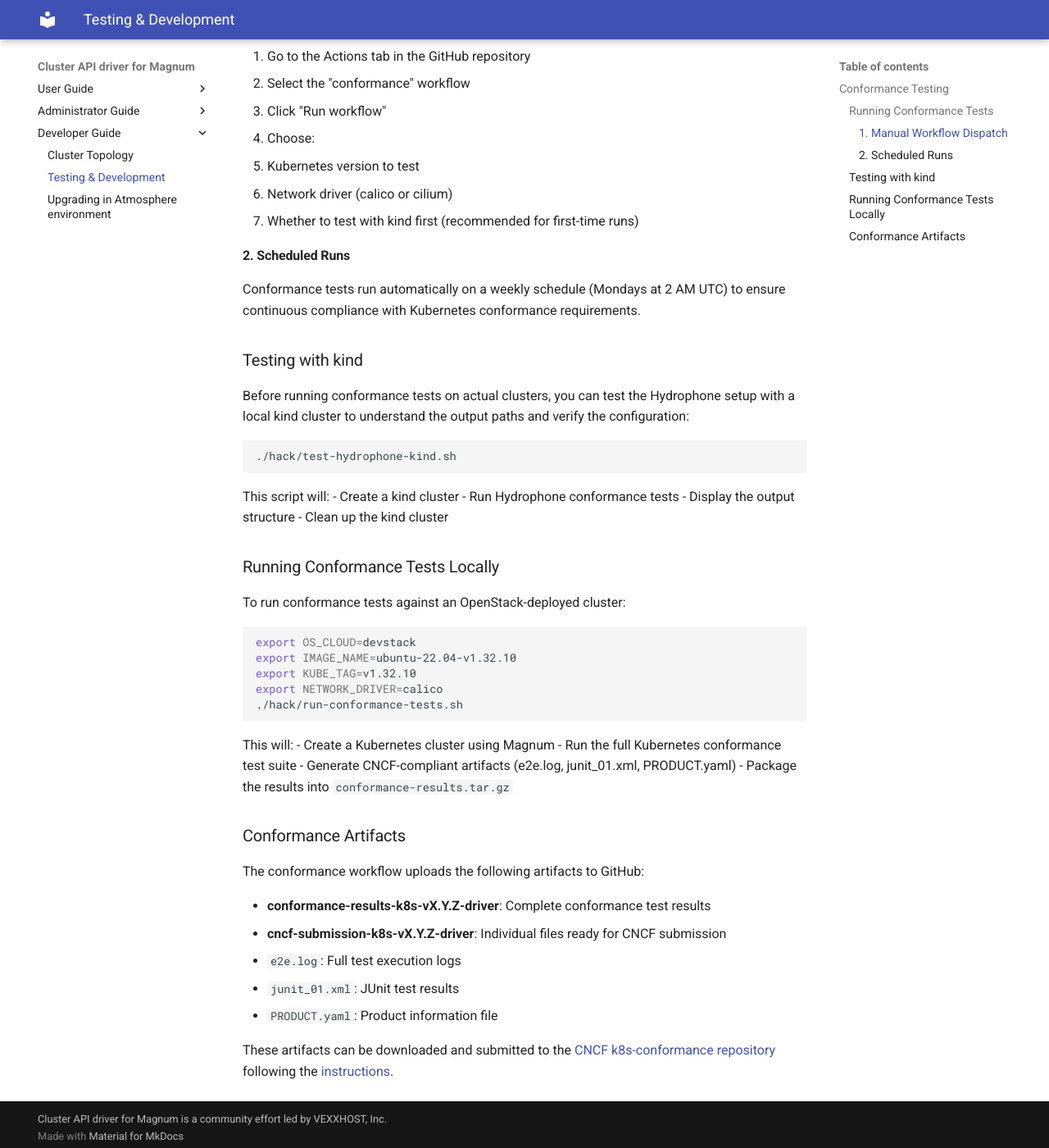
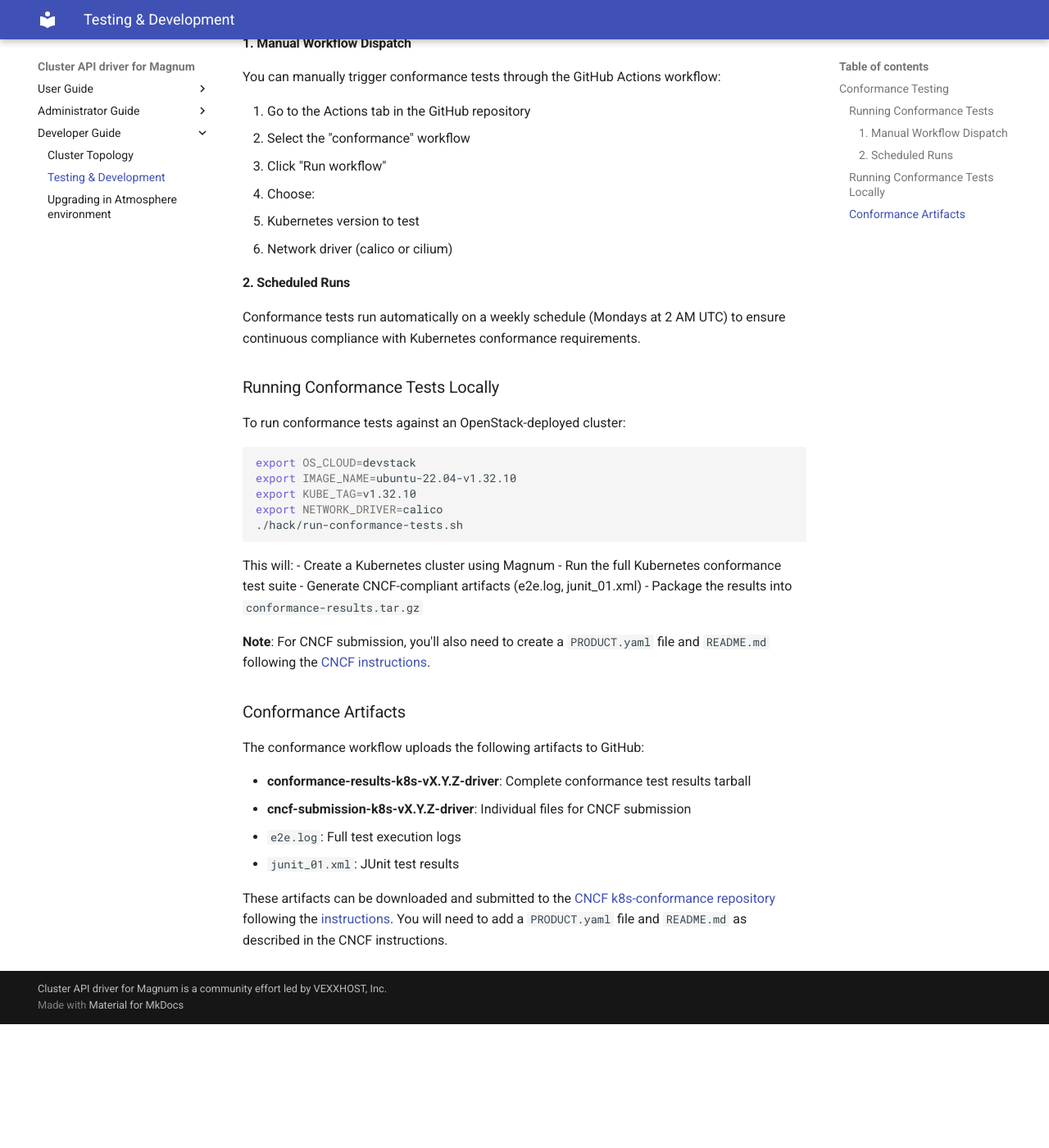
Before and after one commit to vexxhost/magnum-cluster-api, an MkDocs documentation site: the page built from docs/developer/testing-and-development.md, in a window 1280 px wide and 1400 px high, scrolled down 1393 px. Shown: the whole window at 82% size. Built offline with MkDocs 1.6.1 and Material for MkDocs 9.7.7, drawn with Linux system fonts in a browser that asks for light colours; after the commit the page ends 2642 px from its top, so only the background shows below that; some of the changed text lies outside the part shown.

Commit message:
Remove kind testing job and simplify workflow after validation
Co-authored-by: mnaser <435815+mnaser@users.noreply.github.com>

````diff
--- a/docs/developer/testing-and-development.md
+++ b/docs/developer/testing-and-development.md
@@ -57,6 +57,10 @@ steps to be able to test and develop the project.
 The project supports running Kubernetes conformance tests using [Hydrophone](https://github.com/kubernetes-sigs/hydrophone),
 which generates artifacts that can be submitted to the CNCF for Kubernetes conformance certification.
 
+Hydrophone has been validated to generate the required output files:
+- `e2e.log` - Full test execution logs
+- `junit_01.xml` - JUnit test results in XML format
+
 ### Running Conformance Tests
 
 Conformance tests can be run in two ways:
@@ -71,27 +75,11 @@ You can manually trigger conformance tests through the GitHub Actions workflow:
 4. Choose:
    - Kubernetes version to test
    - Network driver (calico or cilium)
-   - Whether to test with kind first (recommended for first-time runs)
 
 #### 2. Scheduled Runs
 
 Conformance tests run automatically on a weekly schedule (Mondays at 2 AM UTC) to ensure
 continuous compliance with Kubernetes conformance requirements.
-
-### Testing with kind
-
-Before running conformance tests on actual clusters, you can test the Hydrophone setup
-with a local kind cluster to understand the output paths and verify the configuration:
-
-```bash
-./hack/test-hydrophone-kind.sh
-```
-
-This script will:
-- Create a kind cluster
-- Run Hydrophone conformance tests
-- Display the output structure
-- Clean up the kind cluster
 
 ### Running Conformance Tests Locally
 
@@ -108,19 +96,22 @@ export NETWORK_DRIVER=calico
 This will:
 - Create a Kubernetes cluster using Magnum
 - Run the full Kubernetes conformance test suite
-- Generate CNCF-compliant artifacts (e2e.log, junit_01.xml, PRODUCT.yaml)
+- Generate CNCF-compliant artifacts (e2e.log, junit_01.xml)
 - Package the results into `conformance-results.tar.gz`
+
+**Note**: For CNCF submission, you'll also need to create a `PRODUCT.yaml` file and `README.md`
+following the [CNCF instructions](https://github.com/cncf/k8s-conformance/blob/master/instructions.md).
 
 ### Conformance Artifacts
 
 The conformance workflow uploads the following artifacts to GitHub:
 
-- **conformance-results-k8s-vX.Y.Z-driver**: Complete conformance test results
-- **cncf-submission-k8s-vX.Y.Z-driver**: Individual files ready for CNCF submission
+- **conformance-results-k8s-vX.Y.Z-driver**: Complete conformance test results tarball
+- **cncf-submission-k8s-vX.Y.Z-driver**: Individual files for CNCF submission
   - `e2e.log`: Full test execution logs
   - `junit_01.xml`: JUnit test results
-  - `PRODUCT.yaml`: Product information file
 
 These artifacts can be downloaded and submitted to the
 [CNCF k8s-conformance repository](https://github.com/cncf/k8s-conformance)
 following the [instructions](https://github.com/cncf/k8s-conformance/blob/master/instructions.md).
+You will need to add a `PRODUCT.yaml` file and `README.md` as described in the CNCF instructions.
````
Also changed, not shown: 2 other files.
